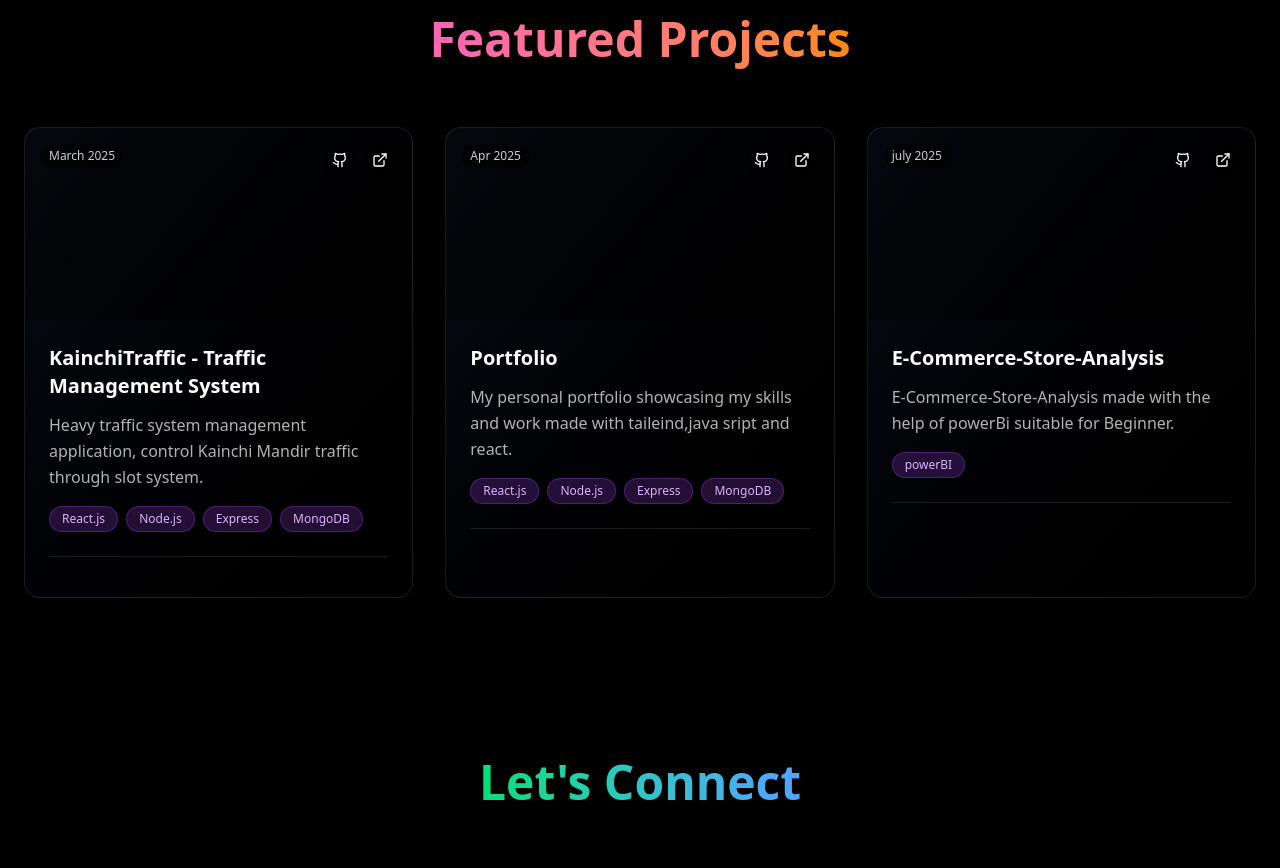
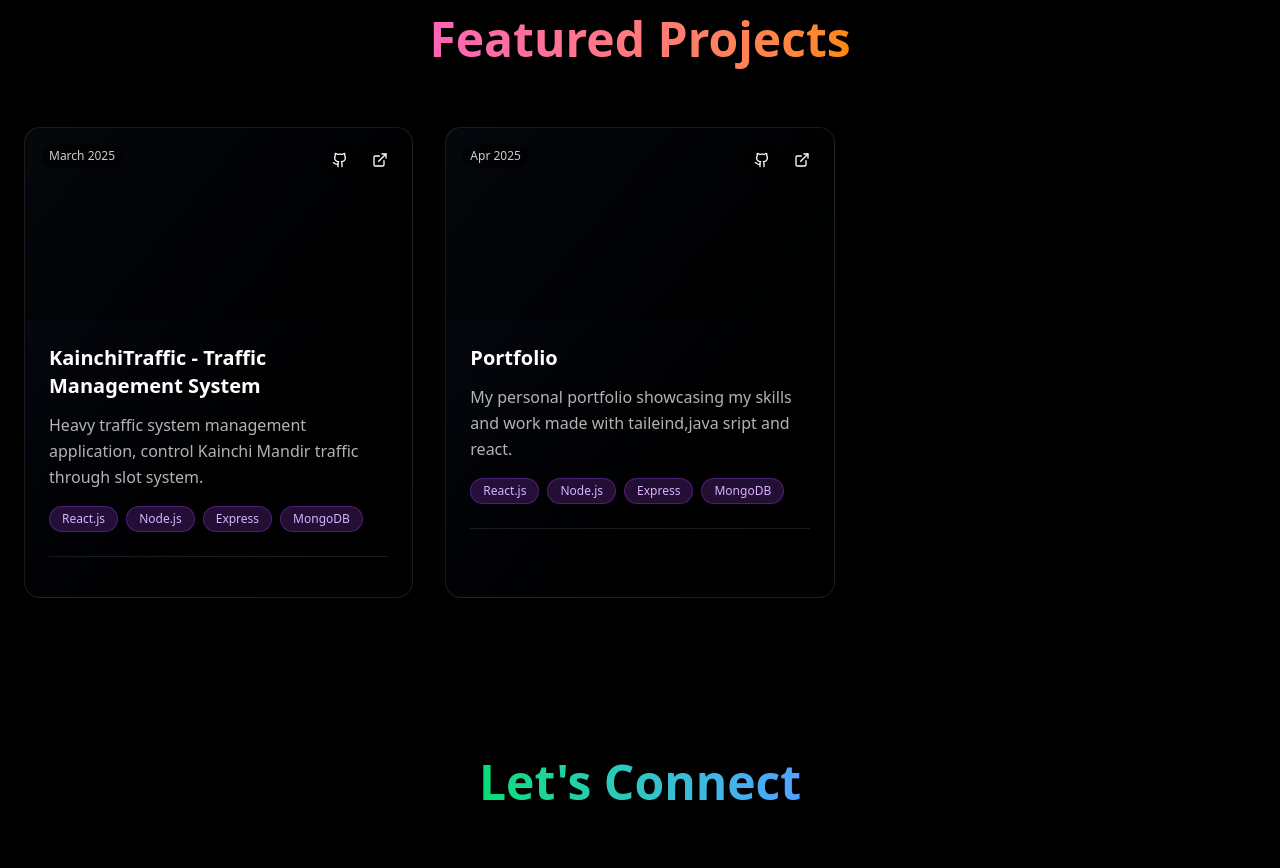
Before and after one commit to Sanjana-joshi10/MyPortfolio, a React (Vite) app: page / in a window 1280 px wide. Shown: the part 3720-4588 px from the top of the page. Built offline with nearby package versions, Linux system fonts and the light colour scheme.

Commit message:
Update Portfolio.jsx

```diff
--- a/src/Portfolio.jsx
+++ b/src/Portfolio.jsx
@@ -137,16 +137,6 @@ const Portfolio = () => {
       date: 'Apr 2025',
       github: 'https://github.com/Sanjana-joshi10/MyPortfolio',
       demo: 'https://sanjana-joshi10.github.io/MyPortfolio/'
-    },
-     {
-      id: 3,
-      title: "E-Commerce-Store-Analysis",
-      description:"E-Commerce-Store-Analysis made with the help of powerBi suitable for Beginner.",
-     tech: ['powerBI' ],
-      stats: { },
-      date: 'july 2025',
-      github: 'https://github.com/Sanjana-joshi10/E-Commerce-Store-Analysis.git',
-      demo: ' https://sanjana-joshi10.github.io/E-Commerce-Store-Analysis/'
     },
   ];
 
```
